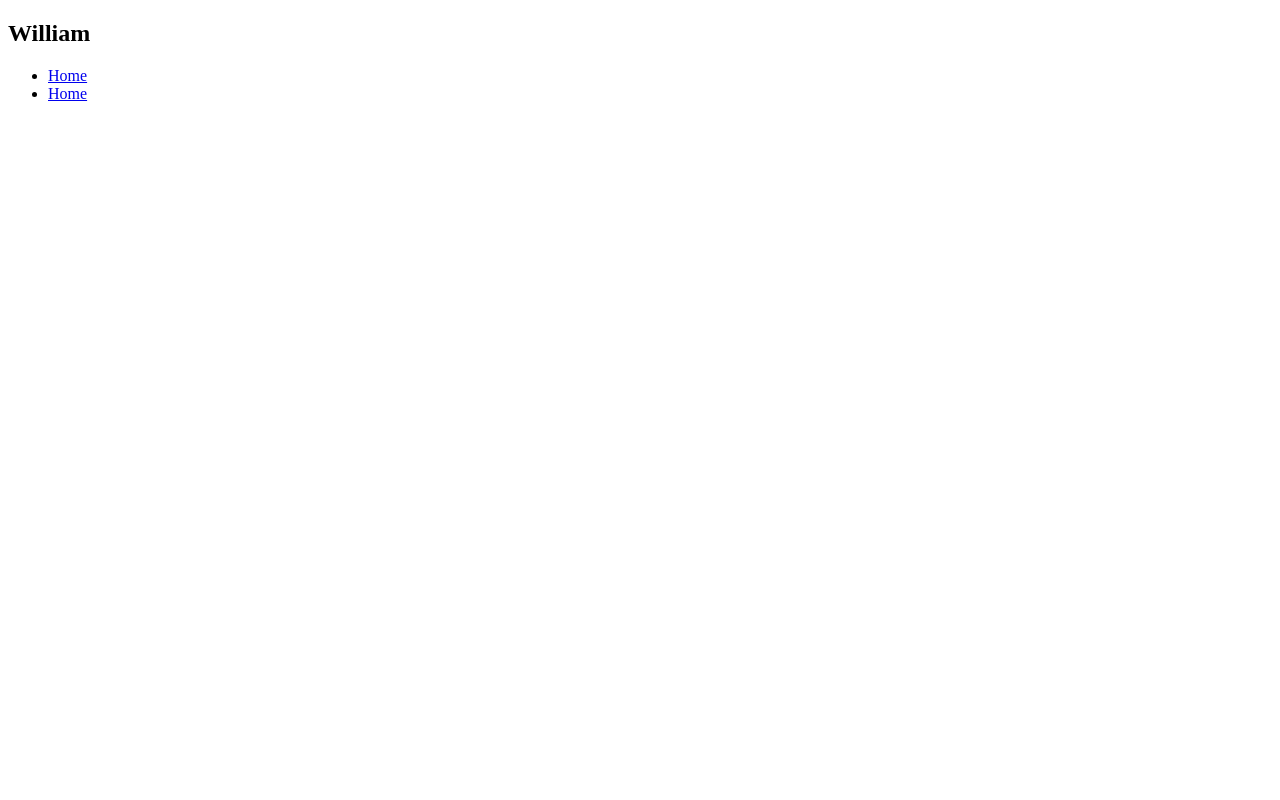
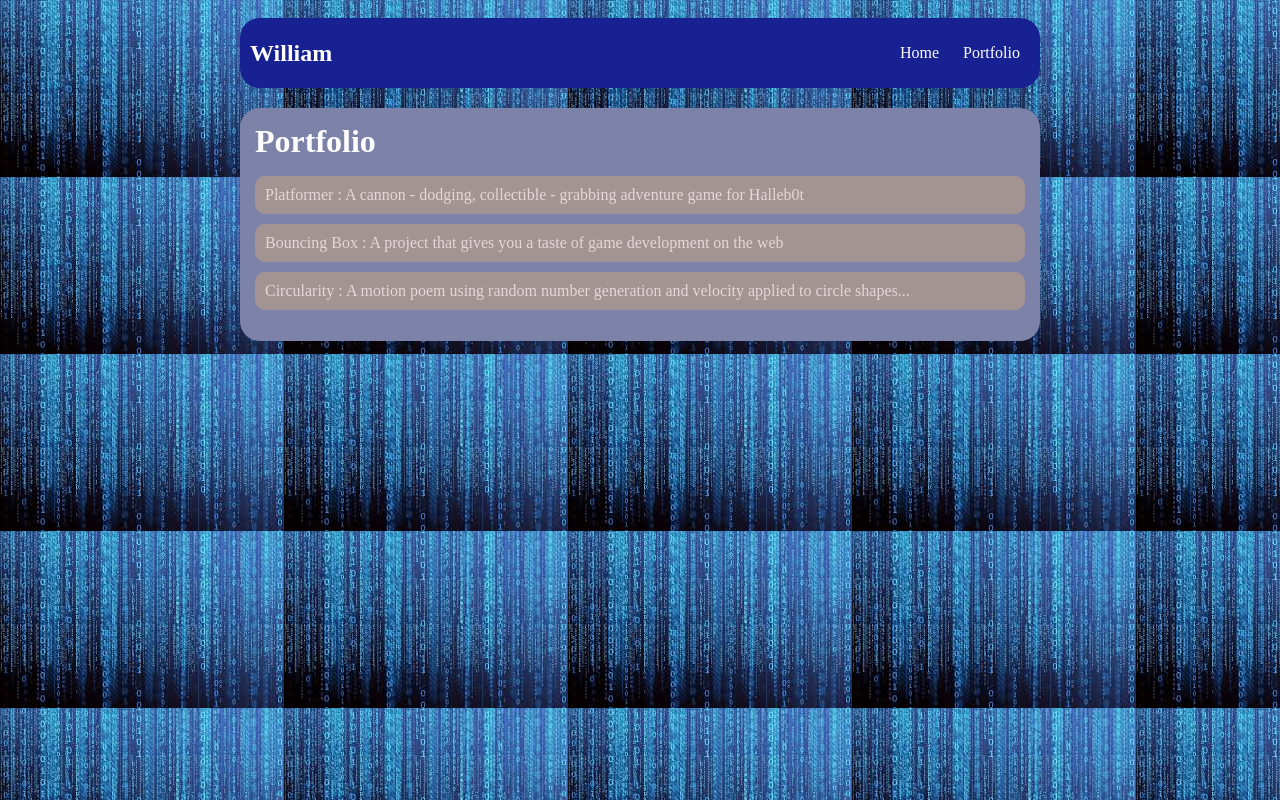
Before and after one commit to WillHogan10/WillHogan10.github.io, a plain HTML site: page portfolio.html in a window 1280 px wide. Drawn offline with Linux system fonts and the light colour scheme; files whose address does not match are found by name.

Commit message:
add portfolio.html file

```diff
--- a/portfolio.html
+++ b/portfolio.html
@@ -2,6 +2,7 @@
 <html>
     <head>
         <Title>Wills Max Verstappen fan-page</Title>
+        <link rel="stylesheet" href="style.css">
     </head>
 
     <body>
@@ -13,12 +14,21 @@
                         <a class="nav-a" href="index.html">Home</a>
                     </li>
                     <Li class="nav-li">
-                        <a class="nav-a" href="index.html">Home</a>
-
+                        <a class="nav-a" href="portfolio.html">Portfolio</a>
                     </Li>
                 </ul>
             </nav>
+            <main>
+                <div class="content">
+                    <h1>Portfolio</h1>
+                    <ul id="portfolio">
+                        <li><a href="projects/platformer/">Platformer : A cannon - dodging, collectible - grabbing adventure game for Halleb0t</a></li>
+                        <li><a href="projects/bouncing-box/">Bouncing Box : A project that gives you a taste of game development on the web </a></li>
+                        <li><a href="projects/circularity/">Circularity : A motion poem using random number generation and velocity applied to circle shapes...</a></li>
 
+                    </ul>
+                </div>
+            </main>
         </div>
     </body>
 </html>
--- a/style.css
+++ b/style.css
@@ -28,11 +28,13 @@ h1 {
 }
 #nav-ul {
     list-style-image: none;
+    border-radius: 20px
 
 }
 .nav-li {
     display: inline-block;
     padding: 0 10px;
+    border-radius: 20px
 }
 a {
     text-decoration: none;
@@ -66,3 +68,23 @@ main {
 h2, h3 {
     margin: 0px;
 }
+#portfolio {
+list-style-type: none;
+padding-left: 0;
+ }
+
+#portfolio li {
+background: #a39393;
+padding: 10px;
+border-radius: 10px;
+margin-bottom: 10px;
+}
+
+#portfolio li:hover {
+background: #25bdd2;
+}
+
+#portfolio a {
+text-decoration: none;
+color: #e3d7d7;
+}
```
Also changed, not shown: index.html (+1 -0 lines), images/favicon.ico (added).
